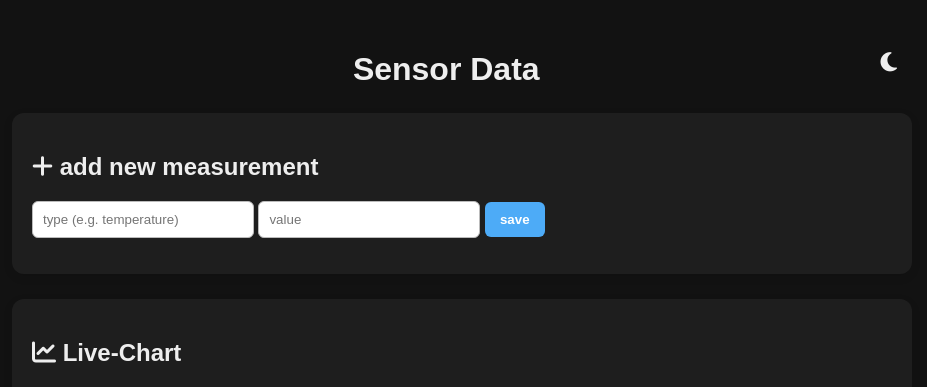
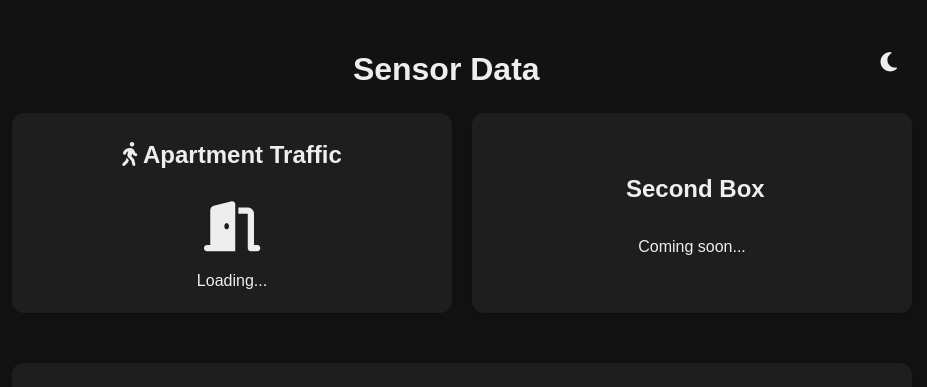
Before and after one commit to mpsalewski/msa-rpi-server, a Python web app: template api/routes/templates/sensors.html in a window 1280 px wide. Shown: the top 387 px of the page, without its empty margins (178-1105 px from the left). Run offline with Jinja, Linux system fonts and the light colour scheme; the template is opened without the code that fills it, so the values that code supplies are empty.

Commit message:
added visualization on sensors website for apartment_traffic

```diff
--- a/api/routes/templates/sensors.html
+++ b/api/routes/templates/sensors.html
@@ -92,6 +92,47 @@
         font-size: 22px;
         margin-right: 15px;
     }
+
+
+    #trafficBox i {
+    transition: color .2s, transform .2s;
+    }
+
+    .traffic-entry {
+        color: #28a745;
+    }
+
+    .traffic-exit {
+        color: #dc3545;
+    }
+
+    .traffic-entry i {
+        transform: scale(1.15);
+    }
+
+    .traffic-exit i {
+        transform: scale(1.15) rotate(180deg);
+    }
+
+    /* Container für die beiden kleinen Karten */
+    .card-row {
+        display: flex;
+        gap: 20px; /* Abstand zwischen den Karten */
+        margin-bottom: 25px;
+    }
+
+    .small-card {
+        flex: 1 1 45%;
+        height: 200px;        /* feste Höhe */
+        display: flex;
+        flex-direction: column;
+        justify-content: center; /* Icon und Text vertikal zentrieren */
+        align-items: center;     /* horizontal zentrieren */
+        text-align: center;
+        padding: 10px;           /* weniger Padding, damit Höhe stimmt */
+        box-sizing: border-box;  /* Padding in die Höhe einbeziehen */
+    }
+
 </style>
 </head>
 <body>
@@ -102,6 +143,38 @@
         Sensor Data
         <i id="darkToggle" class="fa-solid fa-moon"></i>
     </h1>
+
+    <!-- Container für die beiden kleinen Karten nebeneinander -->
+    <div class="card-row">
+        <!-- Apartment Traffic -->
+        <div class="card small-card" id="trafficBox">
+            <h2><i class="fa-solid fa-person-walking"></i> Apartment Traffic</h2>
+
+            <div id="trafficIcon" style="font-size:50px; margin-top:10px;">
+                <i class="fa-solid fa-door-open"></i>
+            </div>
+
+
+            <p id="trafficStatus" style="text-align:center; margin-top:15px;">
+                Loading...
+            </p>
+        </div>
+
+        <!-- Platzhalter für zweite Karte -->
+        <div class="card small-card" id="secondBox">
+            <h2><i class="fa-solid fa-some-icon"></i> Second Box</h2>
+            <p style="text-align:center; margin-top:15px;">Coming soon...</p>
+        </div>
+    </div>
+
+
+    <!-- Chart -->
+    <div class="card">
+        <h2><i class="fa-solid fa-chart-line"></i> Live-Chart</h2>
+        <canvas id="sensorChart" height="120"></canvas>
+    </div>
+
+
 
     <!-- Formular -->
     <div class="card">
@@ -114,12 +187,6 @@
         </form>
 
         <p id="addStatus" style="margin-top:10px;"></p>
-    </div>
-
-    <!-- Chart -->
-    <div class="card">
-        <h2><i class="fa-solid fa-chart-line"></i> Live-Chart</h2>
-        <canvas id="sensorChart" height="120"></canvas>
     </div>
 
     <!-- Tabelle -->
@@ -137,6 +204,9 @@
             <tbody></tbody>
         </table>
     </div>
+
+
+
 
 </div>
 
@@ -185,6 +255,8 @@ async function updateData() {
     }
 
     updateChart(data);
+    updateTraffic(data);
+
 }
 
 // ------------------ CHART ------------------
@@ -221,6 +293,33 @@ function updateChart(data) {
     chart.update();
 }
 
+
+function updateTraffic(data) {
+    const trafficData = data.filter(d => d[0].toLowerCase() === "apartment_traffic");
+
+    if (!trafficData.length) return;
+
+    let [type, value, ts] = trafficData[0];  // nur letzte
+
+    let iconBox = document.getElementById("trafficIcon");
+    let status = document.getElementById("trafficStatus");
+    let card = document.getElementById("trafficBox");
+
+    if (value == 0) {
+        iconBox.innerHTML = '<i class="fa-solid fa-door-open"></i>';
+        card.classList.add("traffic-entry");
+        card.classList.remove("traffic-exit");
+        status.innerText = `Entry detected (${ts})`;
+    } else {
+        iconBox.innerHTML = '<i class="fa-solid fa-door-closed"></i>';
+        card.classList.add("traffic-exit");
+        card.classList.remove("traffic-entry");
+        status.innerText = `Exit detected (${ts})`;
+    }
+}
+
+
+
 // Polling
 setInterval(updateData, 5000);
 updateData();
```
Also changed, not shown: src/py/send_data.py (+5 -2 lines).
